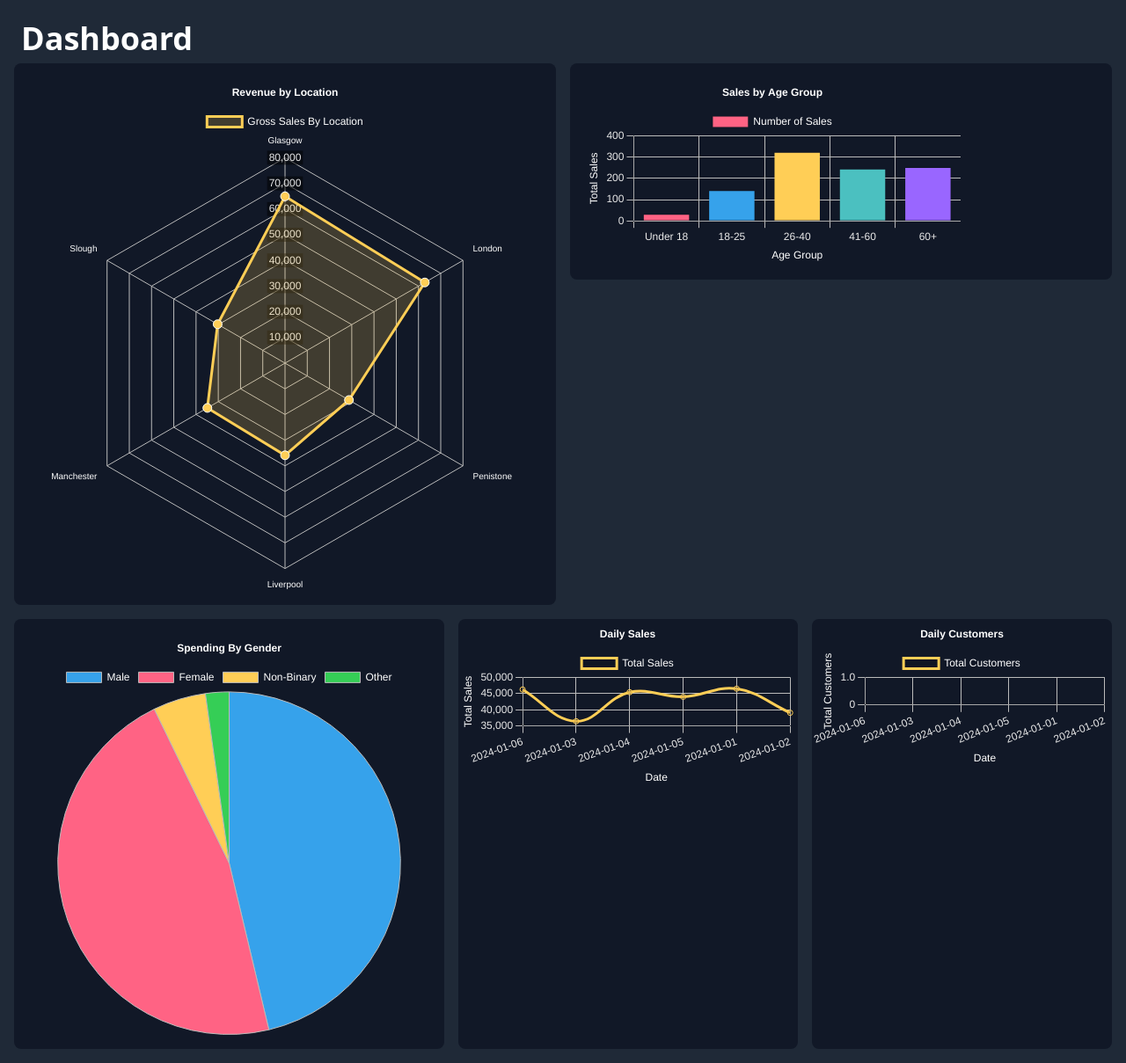
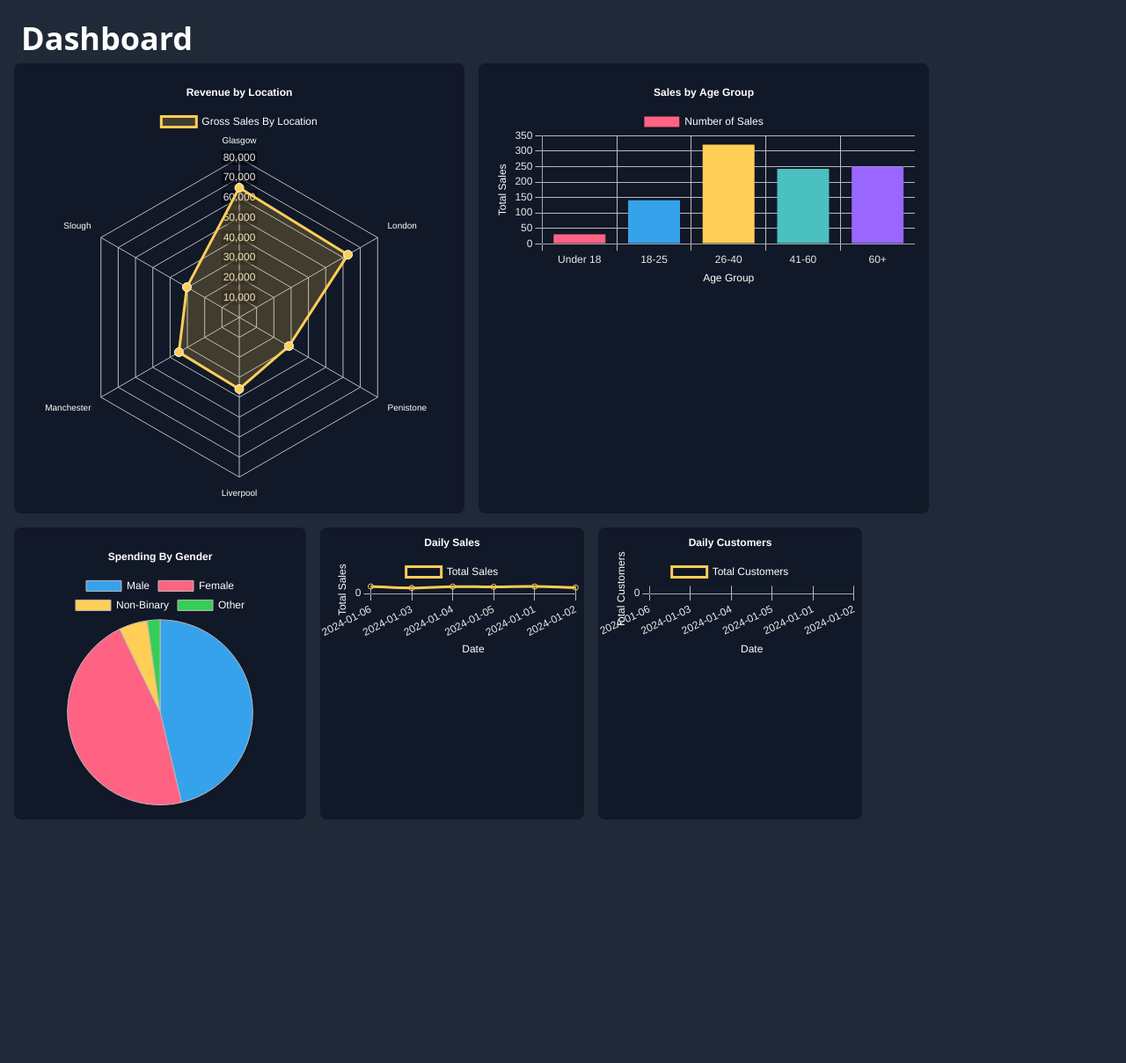
Before and after one commit to ccynth1a/sophie-project, a SvelteKit app: page / in a window 1280 px wide. Shown: the whole page at 88% size. After the commit the page ends 948 px from the top, so only its background shows below. Built offline with nearby package versions, Linux system fonts and the light colour scheme.

Commit message:
styling changes round 3

```diff
--- a/src/routes/+page.svelte
+++ b/src/routes/+page.svelte
@@ -21,20 +21,25 @@
     <div class=" text-white text-4xl m-2 font-bold ">
         Dashboard
     </div>
-    <div class=" flex gap-4 flex-wrap ">
-        <div class=" bg-gray-900 rounded-lg p-4 flex-grow w-[512px]">
+    <div class=" flex gap-4 flex-wrap  ">
+        <!-- Revenue by location -->
+        <div class=" bg-gray-900 rounded-lg p-4 w-[512px] ">
             <RadarChart />
         </div>
-        <div class=" bg-gray-900 rounded-lg p-4 flex-grow w-[512px] h-[246px]">
+        <!-- Sales by age group -->
+        <div class=" bg-gray-900 rounded-lg p-4 w-[512px] ">
             <BarChart />
         </div>
-        <div class=" bg-gray-900 rounded-lg p-4 flex-grow ">
+        <!-- Spending by gender -->
+        <div class=" bg-gray-900 rounded-lg p-4 ">
             <PieChart />
         </div>
-        <div class=" bg-gray-900 rounded-lg p-4/2 flex-grow  ">
+        <!-- Daily Sales -->
+        <div class=" bg-gray-900 rounded-lg p-4/2 ">
             <SalesChart />
         </div>
-        <div class=" bg-gray-900 rounded-lg p-4/2 flex-grow  ">
+        <!-- Daily Customers -->
+        <div class=" bg-gray-900 rounded-lg p-4/2 ">
             <CustomersChart />
         </div>
     </div>
```
